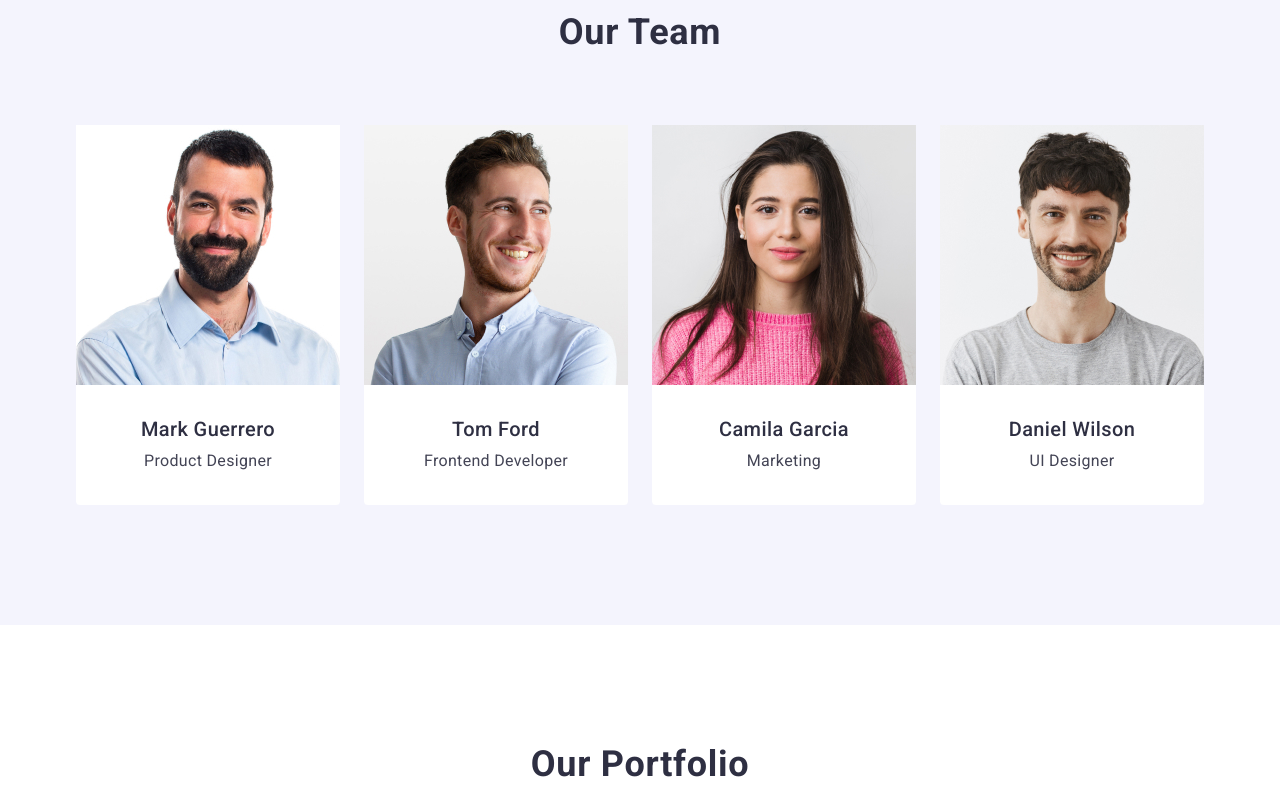
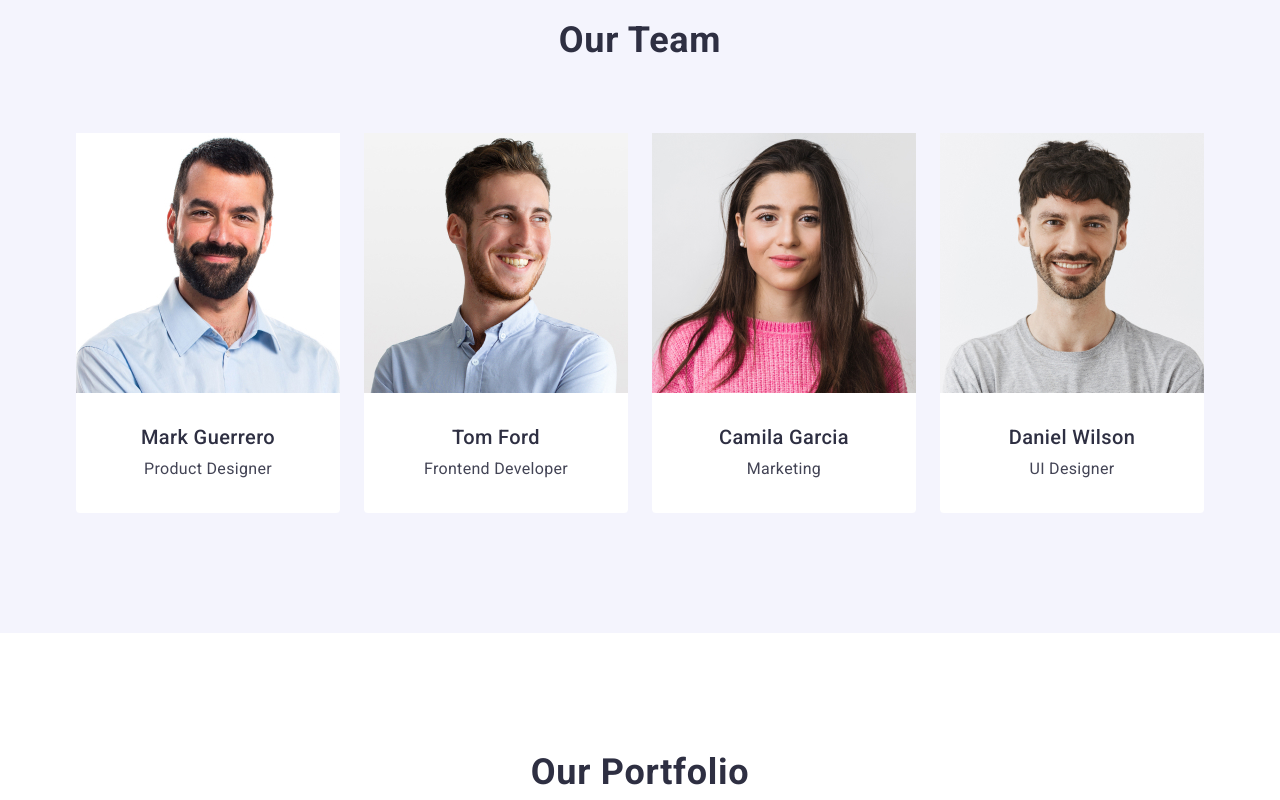
Before and after one commit to ZiRazok/goit-markup-hw-03, a plain HTML site: page index.html in a window 1280 px wide. Shown: the part 1140-1940 px from the top of the page. Drawn offline with nearby package versions, Linux system fonts and the light colour scheme.

Commit message:
Changes 3
Edit hw (HTML, CSS)

```diff
--- a/css/styles.css
+++ b/css/styles.css
@@ -179,6 +179,7 @@ h6 {
     letter-spacing: .02em;
     font-weight: 500;
     color: #2e2f42;
+    padding: 24px 0;
 }
 
 .header-address {
@@ -252,7 +253,7 @@ h6 {
     min-width: 100%;
 }
 
-.organization-subheading {
+.organization-section-heading {
     margin-bottom: 8px;
 }
 
@@ -291,11 +292,10 @@ h6 {
 }
 
 .team-container-name {
-    padding-bottom: 32px;
+    padding: 32px 0;
 }
 
 .team-section-heading {
-    margin-top: 32px;
     margin-bottom: 8px;
 }
 
--- a/index.html
+++ b/index.html
@@ -101,8 +101,8 @@
                 <ul class="team-list">
                     <!-- Mark -->
                     <li class="team-item">
+                        <img src="./images/mark_pr.jpg" alt="Mark`s photo" width="264" height="260">
                         <div class="team-container-name">
-                            <img src="./images/mark_pr.jpg" alt="Mark`s photo" width="264" height="260">
                             <h3 class="team-section-heading">Mark Guerrero</h3>
                             <p class="team-paragraph">Product Designer</p>
                         </div>
@@ -110,8 +110,8 @@
 
                     <!-- Tom -->
                     <li class="team-item">
+                        <img src="./images/tom_pr.jpg" alt="Tom`s photo" width="264" height="260">
                         <div class="team-container-name">
-                            <img src="./images/tom_pr.jpg" alt="Tom`s photo" width="264" height="260">
                             <h3 class="team-section-heading">Tom Ford</h3>
                             <p class="team-paragraph">Frontend Developer</p>
                         </div>
@@ -119,8 +119,8 @@
 
                     <!-- Camila -->
                     <li class="team-item">
+                        <img src="./images/camila_pr.jpg" alt="Camila`s photo" width="264" height="260">
                         <div class="team-container-name">
-                            <img src="./images/camila_pr.jpg" alt="Camila`s photo" width="264" height="260">
                             <h3 class="team-section-heading">Camila Garcia</h3>
                             <p class="team-paragraph">Marketing</p>
                         </div>
@@ -128,8 +128,8 @@
 
                     <!-- Daniael -->
                     <li class="team-item">
+                        <img src="./images/daniel_pr.jpg" alt="Daniel`s photo" width="264" height="260">
                         <div class="team-container-name">
-                            <img src="./images/daniel_pr.jpg" alt="Daniel`s photo" width="264" height="260">
                             <h3 class="team-section-heading">Daniel Wilson</h3>
                             <p class="team-paragraph">UI Designer</p>
                         </div>
```
